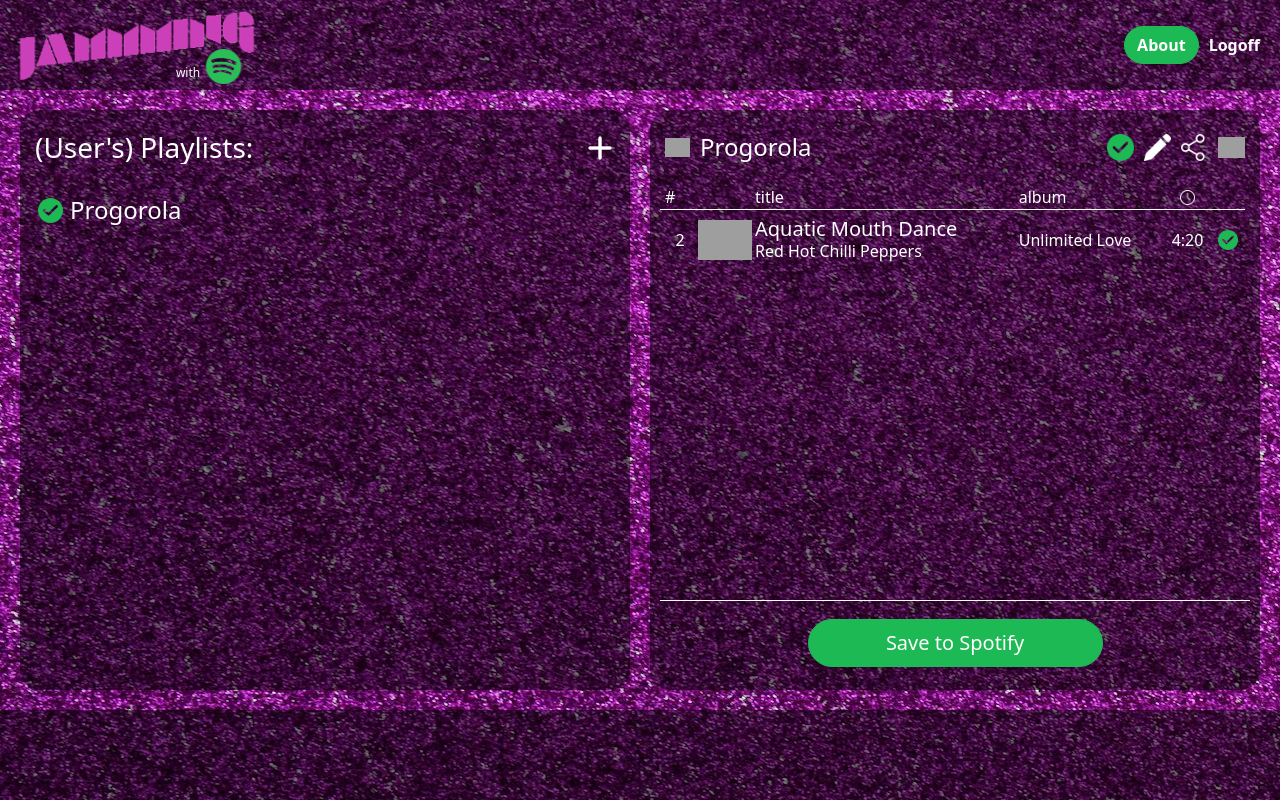
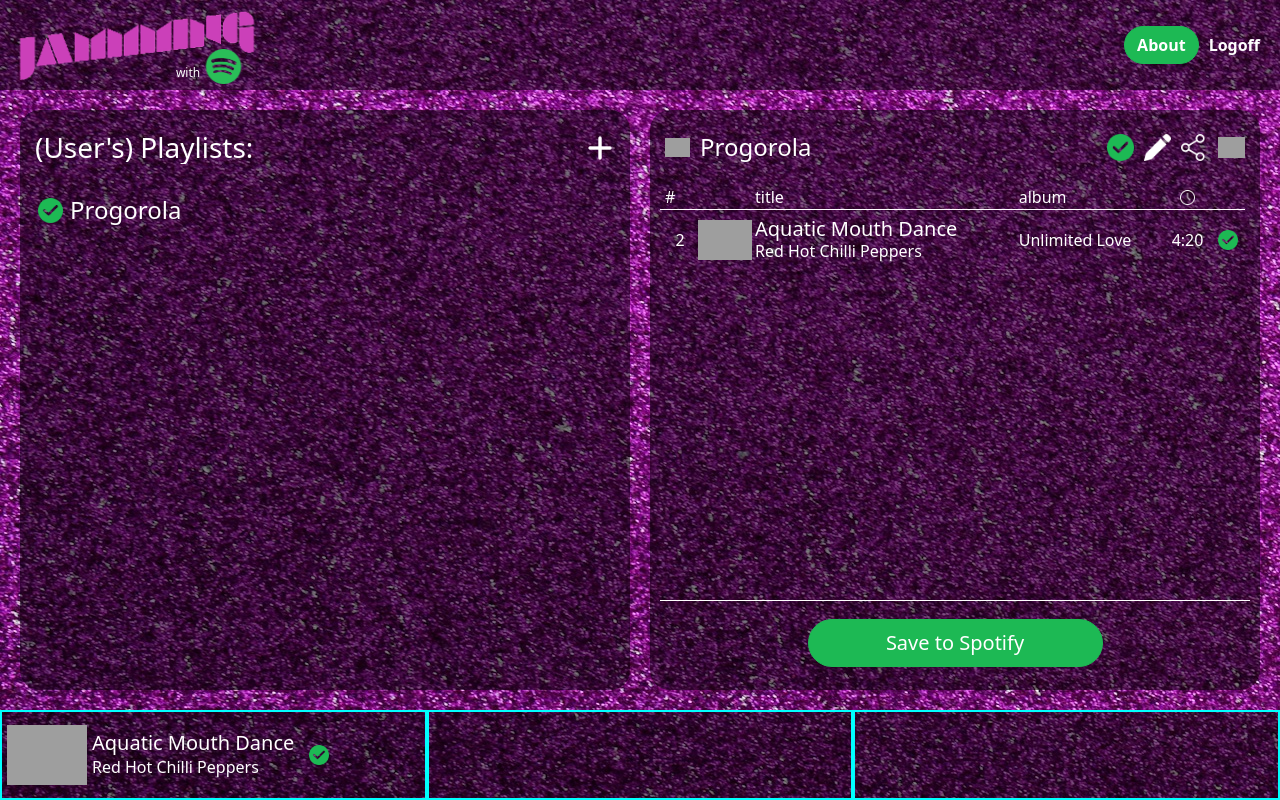
Before and after one commit to mdlpontual/_ezJam, a React (Vite) app: page / in a window 1280 px wide. Built offline with nearby package versions, Linux system fonts and the light colour scheme; grey boxes are pictures that could not be loaded.

Commit message:
building the track player from scratch because embeded audio controls are not working in chrome

```diff
--- a/src/components/ui/home/track_player/TrackPlayer.jsx
+++ b/src/components/ui/home/track_player/TrackPlayer.jsx
@@ -1,10 +1,33 @@
 import React from "react";
 import IMG from "../../../../assets/images/ImagesHUB";
+
 
 function TrackPlayer() {
     return (
         <>
+            <div id="track-player-container" className="container-fluid">
+                <div id="track-player-row" className="row">
+                    <div id="col-track" className="col d-flex">
+                        <div id="col-cover" className="col-1 d-flex justify-content-center align-items-center">
+                            <img src={IMG.placeHolders} height="60px"/>
+                        </div>
+                        <div id="col-title" className="col-auto d-flex flex-column justify-content-center align-items-start">
+                            <h5>Aquatic Mouth Dance</h5>
+                            <p>Red Hot Chilli Peppers</p>
+                        </div>
+                        <div id="col-saved" className="col-auto d-flex justify-content-center align-items-center">
+                            <img id="saved-icon" src={IMG.savedPNG} height="20px" />
+                        </div>
+                        <div id="col-blank" className="col"></div>
+                    </div>
+                    <div id="col-player" className="col">
 
+                    </div>
+                    <div id="col-volume" className="col">
+
+                    </div>
+                </div>
+            </div>
         </>
     );
 }
--- a/src/components/ui/home/track_player/TrackPlayer.scss
+++ b/src/components/ui/home/track_player/TrackPlayer.scss
@@ -0,0 +1,49 @@
+#track-player-container {
+    //border: $border-red-solid;
+    @include box-reset-default;
+    height: 100%;
+    #track-player-row {
+        //border: $border-yellow-solid;
+        @include box-reset-default;
+        height: 100%;
+        #col-track {
+            border: $border-cyan-solid;
+            @include box-reset-default;
+            #col-cover {
+                //border: $border-cyan-dashed;
+                @include box-reset-default;
+                width: 90px;
+            }
+            #col-title {
+                //border: $border-cyan-sdashed;
+                @include box-reset-default;
+                h5 {
+                    //border: $border-lime-dotted;
+                    @include box-reset-default;
+                }
+                p {
+                    //border: $border-lime-dotted;
+                    @include box-reset-default;
+                    font-weight: lighter;
+                }
+            }
+            #col-saved {
+                //border: $border-cyan-dashed;
+                @include box-reset-default;
+                padding: 15px;
+            }
+            #col-blank {
+                //border: $border-cyan-dashed;
+                @include box-reset-default;
+            }
+        }
+        #col-player {
+            border: $border-cyan-solid;
+            @include box-reset-default;
+        }
+        #col-volume {
+            border: $border-cyan-solid;
+            @include box-reset-default;
+        }
+    }
+}
--- a/src/scss/main.scss
+++ b/src/scss/main.scss
@@ -22,6 +22,7 @@
 @import "../components/ui/home/playlists_container/user_playlists/playlist/Playlist.scss";
 @import "../components/ui/home/playlists_container/open_playlist/OpenPlaylist.scss";
 @import "../components/ui/home/playlists_container/open_playlist/track/Track.scss";
+@import "../components/ui/home/track_player/TrackPlayer.scss";
 
 //-----------login_page-----------//
 
```
Also changed, not shown: 1 other file (tests, documents, lock files or other folders).
